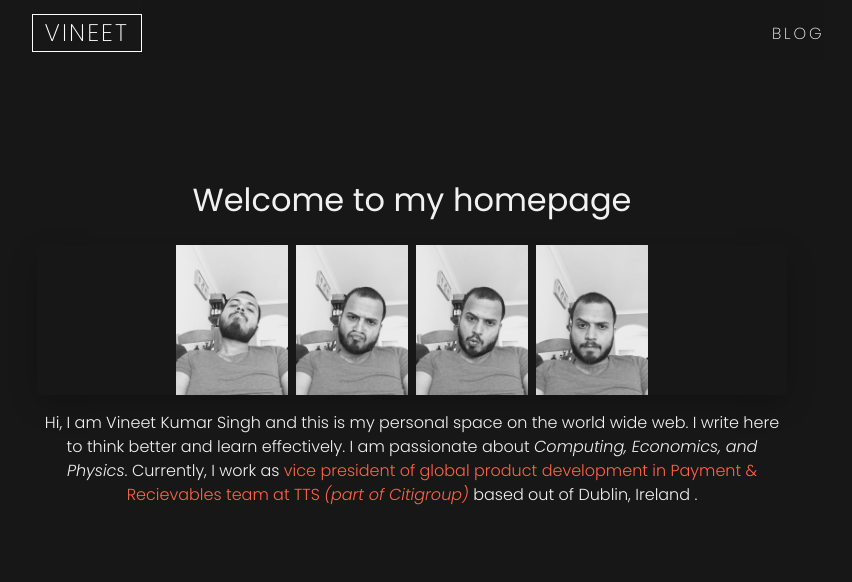
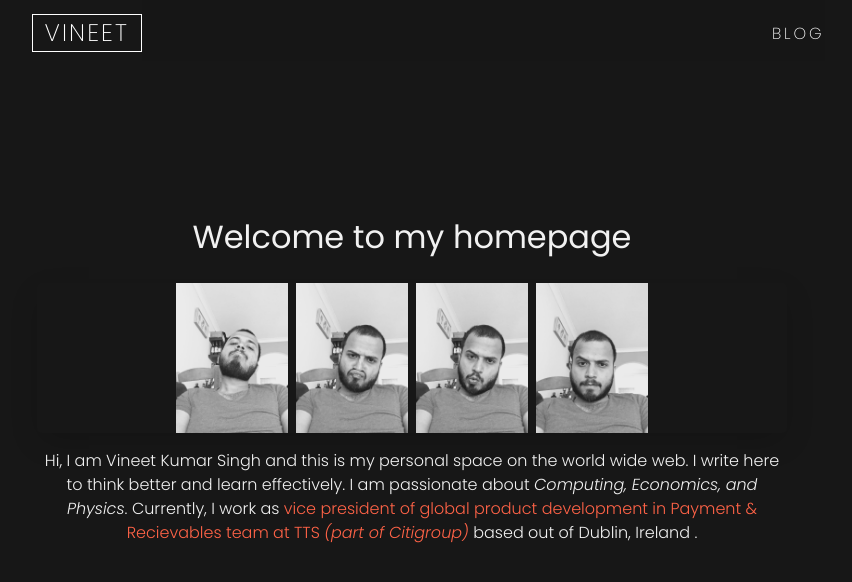
Before and after one commit to vineet-codes/portfolio-blog, a Next.js app: page / in a window 1280 px wide. Shown: the top 582 px of the page, without its empty margins (228-1080 px from the left). Built offline with nearby package versions, Linux system fonts and the light colour scheme.

Commit message:
minor style changes

```diff
--- a/pages/blog/[slug].js
+++ b/pages/blog/[slug].js
@@ -60,6 +60,10 @@ const Main = styled.main`
   }
 `;
 
+const Content = styled.div`
+  line-height: 1.6;
+`;
+
 export default function Blog({ mdxSource, frontMatter }) {
   const content = hydrate(mdxSource);
 
@@ -76,7 +80,7 @@ export default function Blog({ mdxSource, frontMatter }) {
           {frontMatter.publishedAt}
         </BlogStats>
         {/* {JSON.stringify(frontMatter)} */}
-        {content}
+        <Content>{content}</Content>
       </Main>
     </Page>
   );
--- a/pages/index.js
+++ b/pages/index.js
@@ -8,6 +8,7 @@ import { Page } from '@/styles/globalStyles';
 const Bio = styled.div`
   width: 100%;
   text-align: center;
+  padding: 1em 0;
 
   .bio-text {
     font-weight: 400;
@@ -16,7 +17,7 @@ const Bio = styled.div`
   .bio-image-wrapper {
     border-radius: 5px;
     background-position: center center;
-    box-shadow: 0px 10px 30px -5px rgba(0, 0, 0, 0.3);
+    box-shadow: 0px 10px 30px -5px rgba(0, 0, 0, 0.2);
 
     display: flex;
     gap: 0.5em;
@@ -33,31 +34,6 @@ const Bio = styled.div`
     margin-top: 22vh;
   }
 `;
-
-// const AboutMePhoto = () => (
-//   <div className='bio-image-wrapper'>
-//     <img
-//       src='/images/4.jpeg'
-//       alt='Photo of vineet who is the author of this site.'
-//       className='bio-image'
-//     />
-//     <img
-//       src='/images/2.jpeg'
-//       alt='Photo of vineet who is the author of this site.'
-//       className='bio-image'
-//     />
-//     <img
-//       src='/images/3.jpeg'
-//       alt='Photo of vineet who is the author of this site.'
-//       className='bio-image'
-//     />
-//     <img
-//       src='/images/1.jpeg'
-//       alt='Photo of vineet who is the author of this site.'
-//       className='bio-image'
-//     />
-//   </div>
-// );
 
 const AboutMePhoto = () => (
   <div className='bio-image-wrapper'>
```
